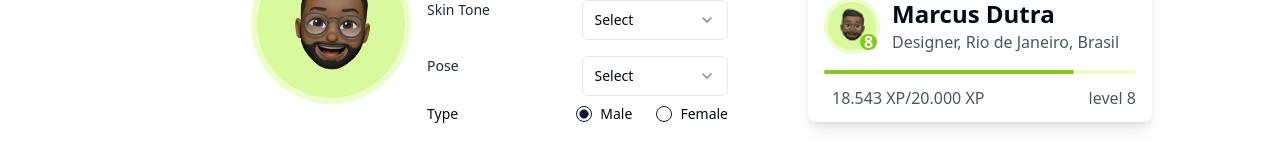
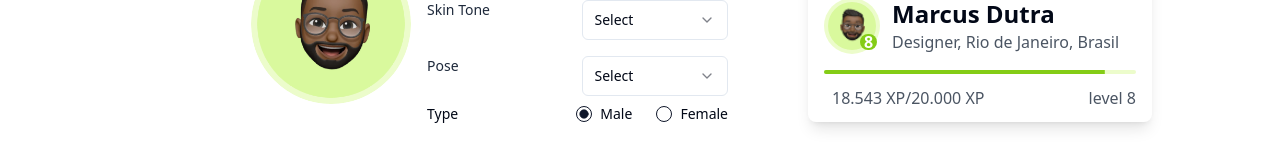
Before and after one commit to Aprender-e-Crescer/crowdfy, a React (Vite) app: page /profile-settings in a window 1280 px wide. Shown: the part 434-594 px from the top of the page. Built offline with nearby package versions, Linux system fonts and the light colour scheme.

Commit message:
ajustando porcentagem cards

```diff
--- a/src/routes/profile-settings.tsx
+++ b/src/routes/profile-settings.tsx
@@ -29,7 +29,7 @@ function ProfileSettings() {
           cardTitle=""
           donationValue=""
           imageSrc={ImageFundo}
-          progressValue={80}
+          progressValue={90}
           avatarAvengers={true}
           avatarDefault={false}
           avatarDescription="Designer, Rio de Janeiro, Brasil"
@@ -72,7 +72,7 @@ function ProfileSettings() {
               cardTitle=""
               donationValue="18.543 XP/20.000 XP"
               imageSrc={ImageFundo}
-              progressValue={80}
+              progressValue={90}
               avatarAvengers={true}
               avatarDefault={false}
               avatarDescription="Designer, Rio de Janeiro, Brasil"
```
